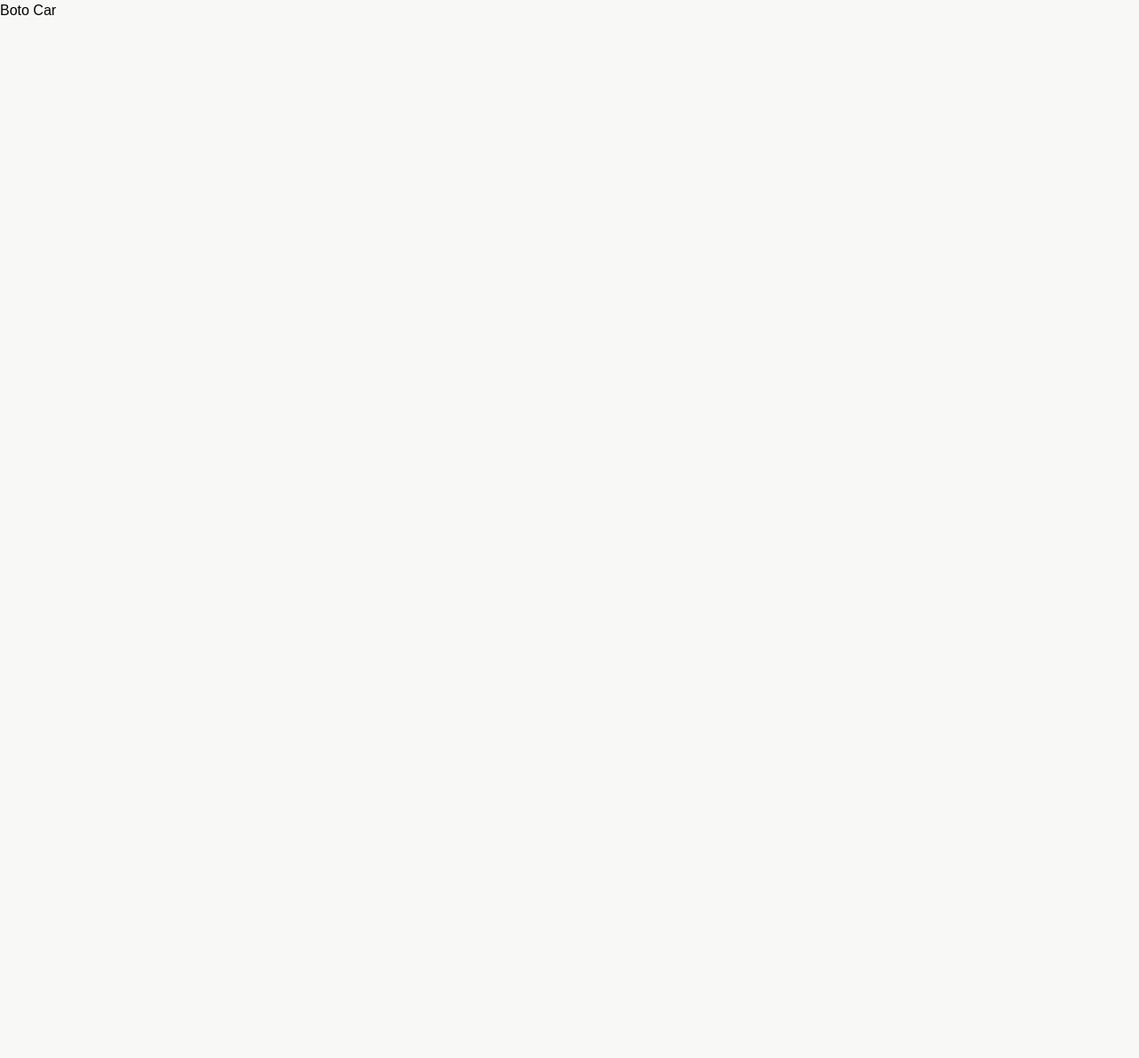
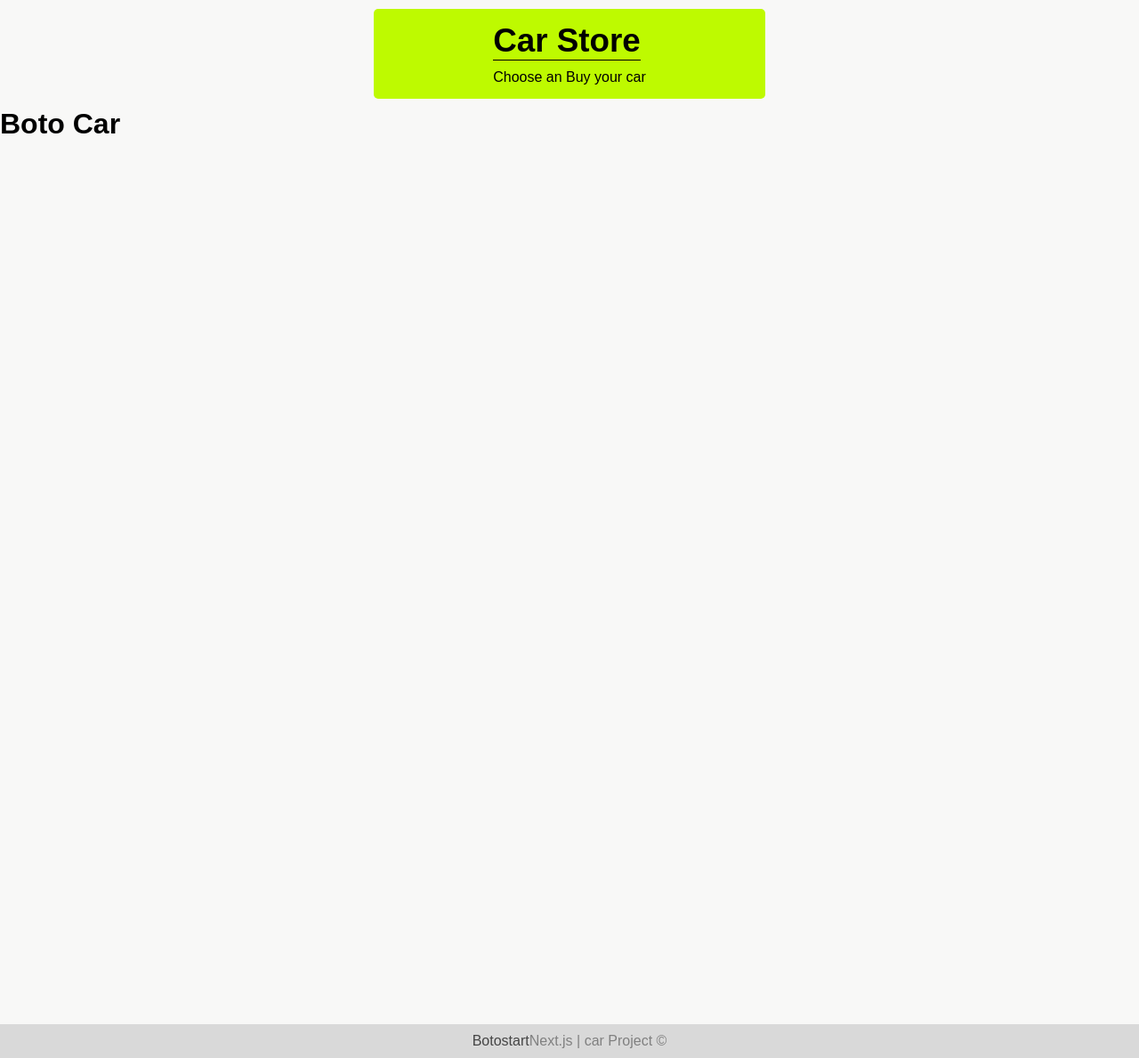
Before and after one commit to Yasaman471/Car-Store, a Next.js app: page / in a window 1280 px wide. Shown: the whole page at 89% size. Before the commit the page ends 800 px from the top, so only its background shows below. Built offline with nearby package versions, Linux system fonts and the light colour scheme.

Commit message:
feat: add Layout component

```diff
--- /dev/null
+++ b/Components/Layout/Layout.module.css
@@ -0,0 +1,40 @@
+.header {
+    display: flex;
+    flex-direction: column;
+    align-items: center;
+    padding: 15px 0;
+    background-color: #befa00;
+    width: 440px;
+    margin: 10px auto;
+    border-radius: 5px;
+}
+
+.header h2 {
+    font-size: 2.3rem;
+    border-bottom: 1px solid black;
+    width: fit-content;
+    margin-bottom: 10px;
+}
+
+.footer {
+    background-color: rgb(217, 217, 217);
+    text-align: center;
+    color: grey;
+    padding: 10px 0;
+    margin-top: 30px;
+}
+
+.footer a {
+    text-decoration: none;
+    color: rgb(69, 69, 69);
+}
+
+.container {
+    min-height: 1000px;
+}
+
+@media (max-width: 600px) {
+    .header {
+        width: 320px;
+    }
+}
--- /dev/null
+++ b/Components/Layout/Layout.tsx
@@ -0,0 +1,30 @@
+import Link from "next/link";
+import styles from "./Layout.module.css";
+import { ReactNode } from "react";
+
+interface LayoutProps {
+  children: ReactNode;
+}
+
+function Layout({ children }: LayoutProps) {
+  return (
+    <>
+      <header className={styles.header}>
+        <Link href="/">
+          <h2>Car Store</h2>
+          <p>Choose an Buy your car</p>
+        </Link>
+      </header>
+      <div className={styles.container}> {children}</div>
+      <footer className={styles.footer}>
+        <a href="#" target="_blank">
+          {" "}
+          Botostart
+        </a>
+        Next.js | car Project &copy;
+      </footer>
+    </>
+  );
+}
+
+export default Layout;
--- a/src/pages/_app.tsx
+++ b/src/pages/_app.tsx
@@ -1,6 +1,11 @@
 import "@/styles/globals.css";
 import type { AppProps } from "next/app";
+import Layout from "../../Components/Layout/Layout";
 
 export default function App({ Component, pageProps }: AppProps) {
-  return <Component {...pageProps} />;
+  return (
+    <Layout>
+      <Component {...pageProps} />
+    </Layout>
+  );
 }
--- a/src/styles/globals.css
+++ b/src/styles/globals.css
@@ -1,5 +1,3 @@
-@import "tailwindcss";
-
 html,
 body {
   padding: 0;
```
